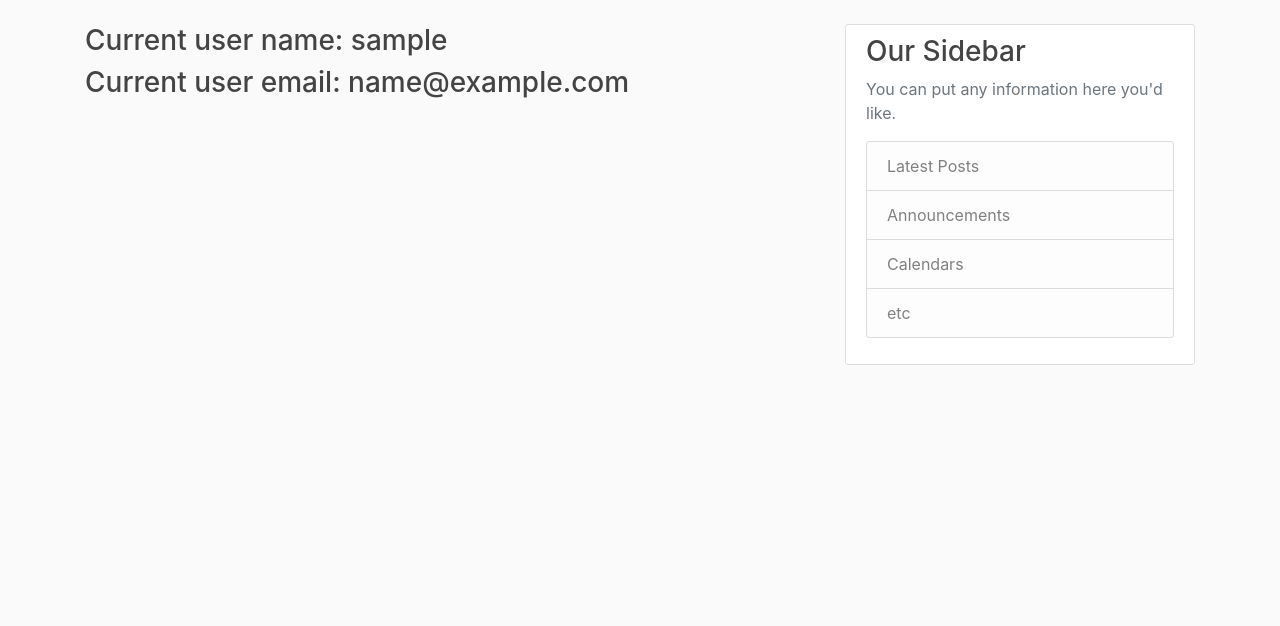
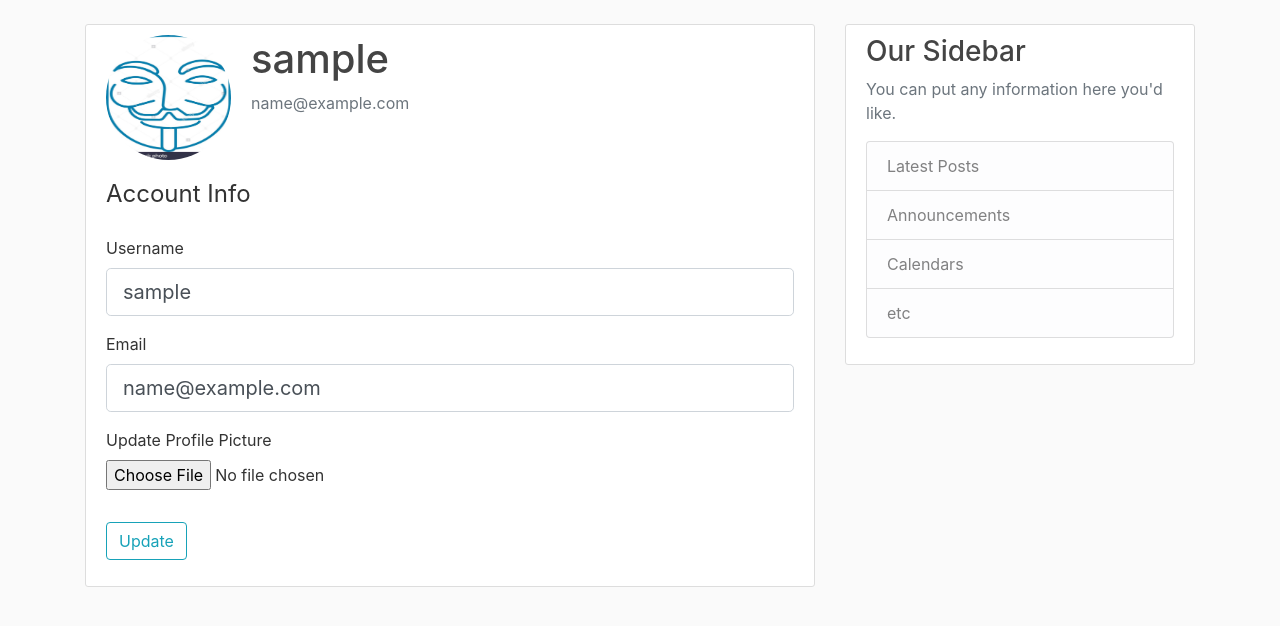
Before and after one commit to MukhtarKaz/PolyglottalWeek-NewsBlogApp, a Flask app: page /account in a window 1280 px wide. Shown: the part 56-682 px from the top of the page. Run offline with Flask 2, Linux system fonts and the light colour scheme; the visitor is signed in with stand-in values (Sample User, id 1); data comes from the database, SQL or seed files in the repository; some libraries are stand-ins or nearby versions.

Commit message:
User account and adding profile picture finished

```diff
--- a/flaskblog/forms.py
+++ b/flaskblog/forms.py
@@ -1,4 +1,6 @@
 from flask_wtf import FlaskForm
+from flask_wtf.file import FileField, FileAllowed
+from flask_login import current_user
 from wtforms import StringField, PasswordField, SubmitField, BooleanField
 from wtforms.validators import DataRequired, Length, Email, EqualTo, ValidationError
 from flaskblog.models import User
@@ -29,3 +31,25 @@ class LoginForm(FlaskForm):
     password = PasswordField('Password', validators=[DataRequired()])
     remember = BooleanField('Remember Me')
     submit = SubmitField('Login')
+
+
+class UpdateAccountForm(FlaskForm):
+    username = StringField('Username',
+                           validators=[DataRequired(), Length(min=2, max=20)])
+    email = StringField('Email', validators=[DataRequired(), Email()])
+
+    picture = FileField('Update Profile Picture', validators=[FileAllowed(['jpg', 'png'])])
+
+    submit = SubmitField('Update')
+
+    def validate_username (self, username):
+        if username.data != current_user.username:
+            user = User.query.filter_by(username=username.data).first()
+            if user:
+                raise ValidationError('This username already exits, please choose different one!')
+
+    def validate_email (self, email):
+        if email.data != current_user.email:
+            user = User.query.filter_by(email=email.data).first()
+            if user:
+                raise ValidationError('This email already exits, please choose different one!')
--- a/flaskblog/routes.py
+++ b/flaskblog/routes.py
@@ -1,10 +1,12 @@
 
+from PIL import Image
 from flask import render_template, url_for, flash, redirect, request
 from flaskblog.models import User, Post
-from flaskblog.forms import RegistrationForm, LoginForm
+from flaskblog.forms import RegistrationForm, LoginForm, UpdateAccountForm
 from flaskblog import app, db, bcrypt
 from flask_login import login_user, current_user, logout_user, login_required
-
+import secrets
+import os
 
 
 posts = [
@@ -69,7 +71,37 @@ def logout():
     logout_user()
     return redirect(url_for('home'))
 
-@app.route('/account')
+
+def save_picture(pic):
+    random_hash = secrets.token_hex(8)
+    _, f_ext = os.path.splitext(pic.filename)
+    pic_fn = random_hash + f_ext
+    pic_path = os.path.join(app.root_path, 'static/profile_pics', pic_fn)
+
+    resize = (125, 125)
+    i = Image.open(pic)
+    i.thumbnail(resize)
+
+    i.save(pic_path)
+    return pic_fn
+
+
+
+@app.route('/account',methods=['GET', 'POST'] )
 @login_required
 def account():
-    return render_template('account.html', title='Account')
+    form = UpdateAccountForm()
+    if form.validate_on_submit():
+        if form.picture.data:
+            picture_file = save_picture(form.picture.data)
+            current_user.image_file = picture_file
+        current_user.username = form.username.data
+        current_user.email = form.email.data
+        db.session.commit()
+        flash('Your account has been updated', 'success')
+        return redirect(url_for('account'))
+    elif request.method == 'GET':
+        form.username.data = current_user.username
+        form.email.data = current_user.email
+    image_file = url_for('static', filename='profile_pics/' + current_user.image_file)
+    return render_template('account.html', title='Account', image_file=image_file, form=form)
--- a/flaskblog/templates/account.html
+++ b/flaskblog/templates/account.html
@@ -1,6 +1,65 @@
 {% extends "layout.html" %}
 
 {% block content %}
-<h3> Current user name:  {{ current_user.username }}</h3>
-<h3> Current user email:  {{ current_user.email }}</h3>
+<div class="content-section">
+    <div class="media">
+      <img class="rounded-circle account-img" src=" {{ image_file }} ">
+      <div class="media-body">
+        <h2 class="account-heading"> {{current_user.username}} </h2>
+        <p class="text-secondary"> {{current_user.email}} </p>
+      </div>
+    </div>
+      <form method="POST" action="" enctype="multipart/form-data">
+          {{ form.hidden_tag() }}
+          <fieldset class="form-group">
+              <legend class="botder-bottom mb-4">Account Info</legend>
+              <div class="form-group">
+                  {{ form.username.label(class="form-control-label") }}
+
+                  {% if form.username.errors %}
+                  {{form.username(class="form-control form-control-lg is-invalid") }}
+                  <div class="invalid-feedback">
+                      {% for error in form.username.errors  %}
+                      <span>
+                          {{error}}
+                      </span>
+                      {% endfor %}
+                  </div>
+                  {% else %}
+                  {{ form.username(class="form-control form-control-lg") }}
+                  {% endif %}
+
+              </div>
+              <div class="form-group">
+                  {{ form.email.label(class="form-control-label") }}
+                  {% if form.email.errors %}
+                  {{form.email(class="form-control form-control-lg is-invalid") }}
+                  <div class="invalid-feedback">
+                      {% for error in form.email.errors  %}
+                      <span>
+                          {{error}}
+                      </span>
+                      {% endfor %}
+                  </div>
+                  {% else %}
+                  {{ form.email(class="form-control form-control-lg") }}
+                  {% endif %}
+              </div>
+              <div class="form-group">
+                {{ form.picture.label() }}
+                {{ form.picture(class="form-control-file") }}
+                {% if form.picture.errors %}
+                  {% for error in form.picture.errors  %}
+                    <span class="text-danger">
+                        {{error}}
+                    </span><br>
+                  {% endfor %}
+                {% endif %}
+              </div>
+          </fieldset>
+          <div class="form-group">
+              {{ form.submit(class="btn btn-outline-info") }}
+          </div>
+      </form>
+   </div>
 {% endblock content %}
```
Also changed, not shown: README.md, flaskblog/static/profile_pics/255738690e5985bf.JPG (added), flaskblog/static/profile_pics/ccdaa845cbb70987.JPG (added), flaskblog/static/profile_pics/default.jpg (added).
